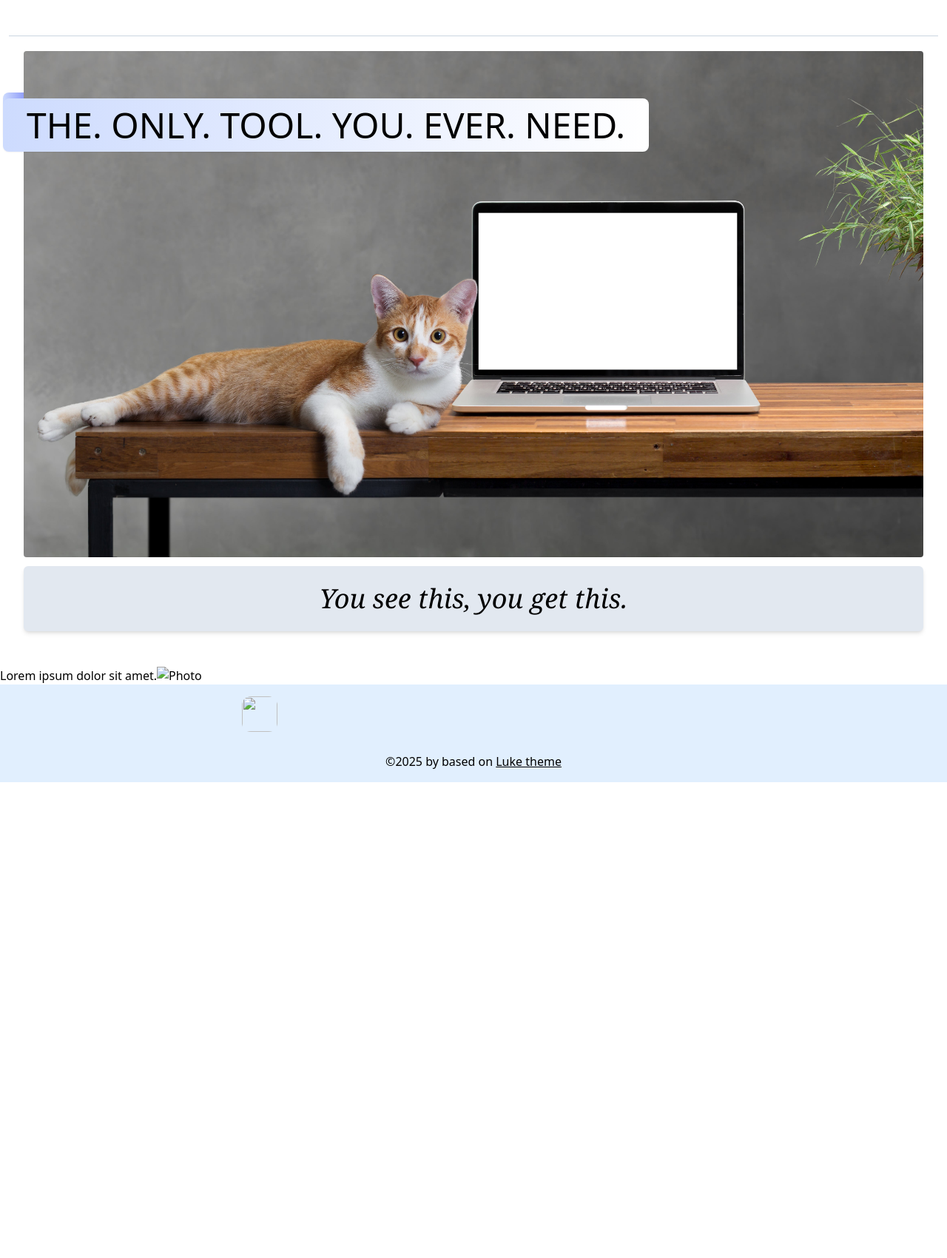
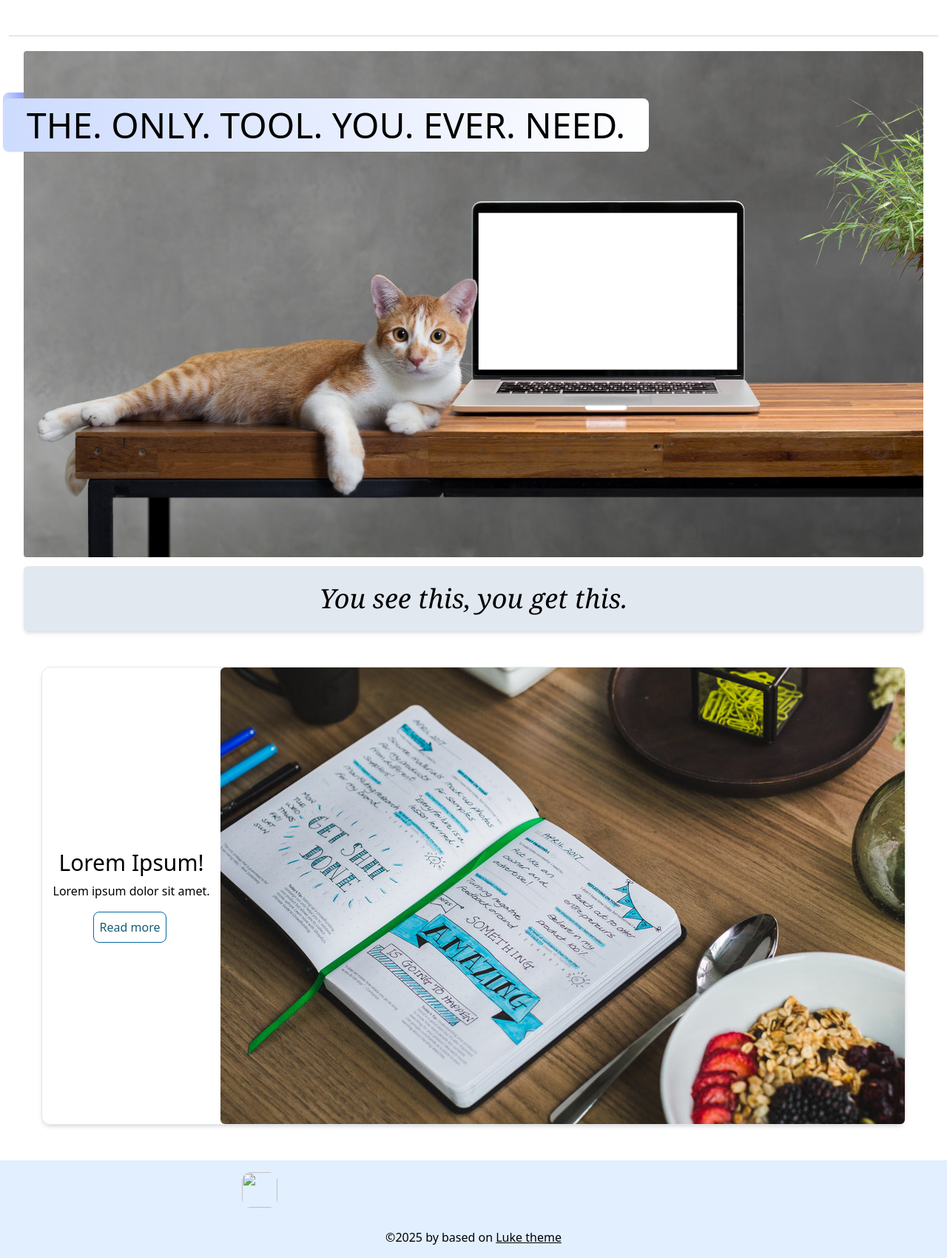
Before and after one commit to Ryohskay/jekyll-theme-luke, a Jekyll site: the page built from index.markdown, in a window 1280 px wide. Shown: the whole page at 74% size. Built offline with Jekyll 4.4.1, drawn with Linux system fonts in a browser that asks for light colours; before the commit the page ends 1057 px from its top, so only the background shows below that.

Commit message:
roughly finished card utility

```diff
--- a/_includes/card.html
+++ b/_includes/card.html
@@ -1,17 +1,22 @@
 <div>
     {% for card in page.card_data %}
-    <div class="flex odd:flex-row even:flex-row-reverse">
-        <div class="flex flex-col">
-            <p>
+    <div class="flex odd:flex-row even:flex-row-reverse items-center border rounded-xl mx-6 md:mx-14 mb-12 shadow-md">
+        <div class="flex flex-col items-center mx-auto">
+            {% if card.heading != nil %}
+                <h2 class="text-3xl">{{ card.heading }}</h2>
+            {% endif %}
+            <p class="mt-2">
                 {{ card.text }}
             </p>
-            {% if card.button != nil %}
-                <button>
+            {% if card.button.text != nil %}
+                <button class="flex text-semibold text-cyan-800 bg-white border border-sky-700 hover:text-white hover:bg-cyan-500 hover:text-bold rounded-lg p-2 mt-4 mr-1" type="button">
                     <a href="{{ card.button.url }}">{{ card.button.text }}</a>
                 </button>
             {% endif %}
         </div>
-        <img src="{{ card.img }}" alt="{{ card.img_alt }}" />
+        <div>
+            <img src="{{ card.img }}" alt="{{ card.img_alt }}" class="rounded-md" />
+        </div>
     </div>
     {% endfor %}
 </div>
--- a/assets/css/styles.css
+++ b/assets/css/styles.css
@@ -996,6 +996,21 @@ input[type="range"]::-ms-fill-lower {
   margin-bottom: 1.5rem;
 }
 
+.mx-6 {
+  margin-left: 1.5rem;
+  margin-right: 1.5rem;
+}
+
+.mx-1 {
+  margin-left: 0.25rem;
+  margin-right: 0.25rem;
+}
+
+.mx-14 {
+  margin-left: 3.5rem;
+  margin-right: 3.5rem;
+}
+
 .mb-2 {
   margin-bottom: 0.5rem;
 }
@@ -1024,12 +1039,8 @@ input[type="range"]::-ms-fill-lower {
   margin-right: 0.5rem;
 }
 
-.mr-4 {
-  margin-right: 1rem;
-}
-
-.mr-8 {
-  margin-right: 2rem;
+.mr-5 {
+  margin-right: 1.25rem;
 }
 
 .mt-1 {
@@ -1052,12 +1063,12 @@ input[type="range"]::-ms-fill-lower {
   margin-top: 1.25rem;
 }
 
-.mr-3 {
-  margin-right: 0.75rem;
-}
-
-.mr-5 {
-  margin-right: 1.25rem;
+.mb-6 {
+  margin-bottom: 1.5rem;
+}
+
+.mb-12 {
+  margin-bottom: 3rem;
 }
 
 .block {
@@ -1164,14 +1175,6 @@ input[type="range"]::-ms-fill-lower {
   flex-wrap: wrap;
 }
 
-.place-items-start {
-  place-items: start;
-}
-
-.content-center {
-  align-content: center;
-}
-
 .items-start {
   align-items: flex-start;
 }
@@ -1180,10 +1183,6 @@ input[type="range"]::-ms-fill-lower {
   align-items: center;
 }
 
-.justify-start {
-  justify-content: flex-start;
-}
-
 .justify-center {
   justify-content: center;
 }
@@ -1194,10 +1193,6 @@ input[type="range"]::-ms-fill-lower {
 
 .justify-around {
   justify-content: space-around;
-}
-
-.self-start {
-  align-self: flex-start;
 }
 
 .truncate {
@@ -1429,6 +1424,12 @@ input[type="range"]::-ms-fill-lower {
   box-shadow: var(--tw-ring-offset-shadow, 0 0 #0000), var(--tw-ring-shadow, 0 0 #0000), var(--tw-shadow);
 }
 
+.shadow {
+  --tw-shadow: 0 1px 3px 0 rgb(0 0 0 / 0.1), 0 1px 2px -1px rgb(0 0 0 / 0.1);
+  --tw-shadow-colored: 0 1px 3px 0 var(--tw-shadow-color), 0 1px 2px -1px var(--tw-shadow-color);
+  box-shadow: var(--tw-ring-offset-shadow, 0 0 #0000), var(--tw-ring-shadow, 0 0 #0000), var(--tw-shadow);
+}
+
 ul.dropdown-nav {
   list-style-type: disc;
   list-style: "*";
@@ -1478,6 +1479,13 @@ ul.dropdown-nav {
   background-color: rgb(55 65 81 / var(--tw-bg-opacity, 1)) !important;
 }
 
+@media (min-width: 768px) {
+  .md\:mx-14 {
+    margin-left: 3.5rem;
+    margin-right: 3.5rem;
+  }
+}
+
 @media (min-width: 1024px) {
   .lg\:top-14 {
     top: 3.5rem;
--- a/index.markdown
+++ b/index.markdown
@@ -9,10 +9,13 @@ on_banner_text: "THE. ONLY. TOOL. YOU. EVER. NEED."
 post_banner_text: "You see this, you get this."
 
 card_data:
-  - text: "Lorem ipsum dolor sit amet."
-    img: ""
+  - heading: "Lorem Ipsum!"
+    text: "Lorem ipsum dolor sit amet."
+    img: "/assets/images/entrepreneurs-journal.jpg"
     img_alt: "Photo"
     button:
-      - url: "/"
+        url: "/"
         text: "Read more"
+
+
 ---
```
